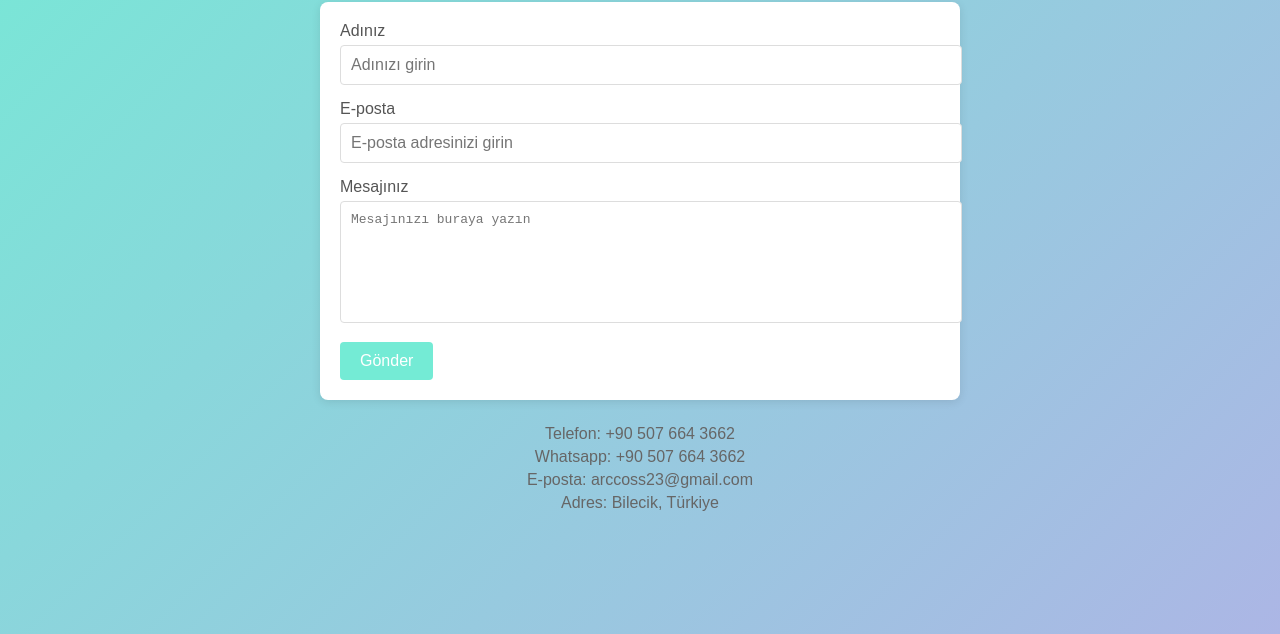
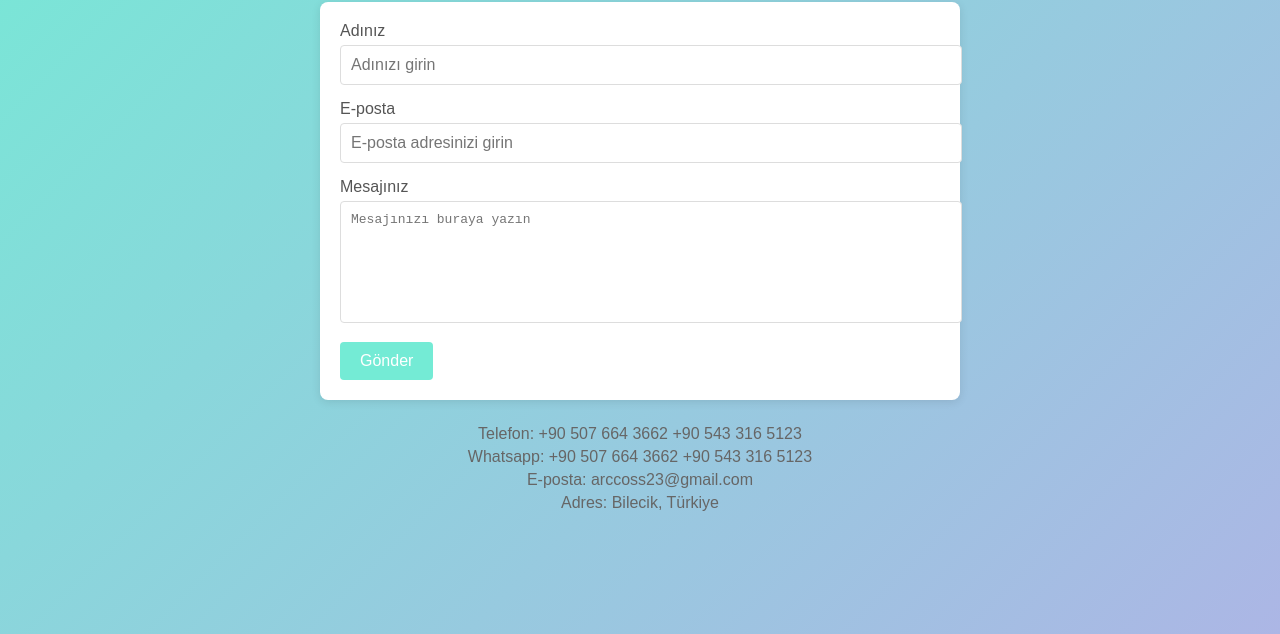
Before and after one commit to yeefef/yeeefefef, a plain HTML site: page iletisim.html in a window 1280 px wide. Shown: the part 254-888 px from the top of the page. Drawn offline with Linux system fonts and the light colour scheme.

Commit message:
Update iletisim.html

```diff
--- a/iletisim.html
+++ b/iletisim.html
@@ -140,8 +140,8 @@
         </form>
 
         <div class="contact-info">
-            <p>Telefon: +90 507 664 3662</p>
-            <p>Whatsapp: +90 507 664 3662</p>
+            <p>Telefon: +90 507 664 3662 +90 543 316 5123</p>
+            <p>Whatsapp: +90 507 664 3662 +90 543 316 5123</p>
             <p>E-posta: arccoss23@gmail.com</p>
             <p>Adres: Bilecik, Türkiye</p>
         </div>
```
